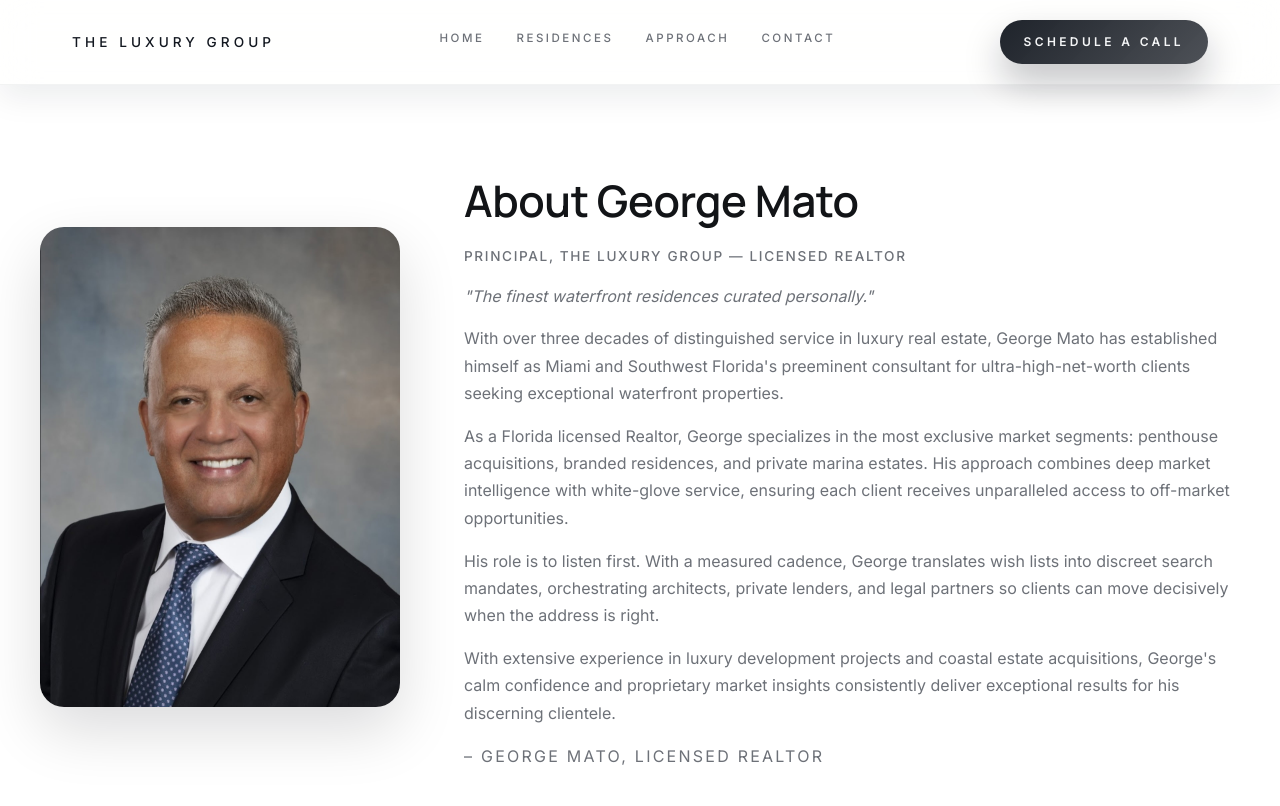
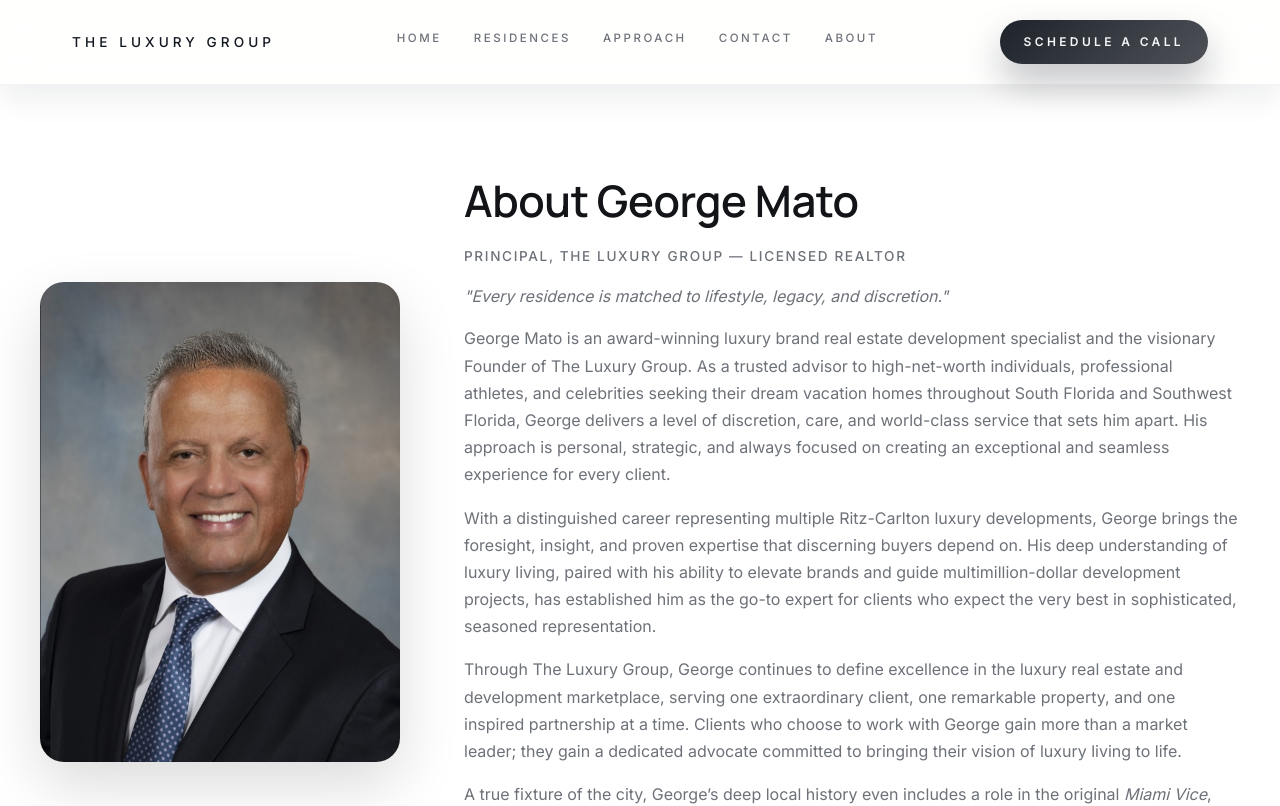
Before and after one commit to amartinez808/GeorgeMato, a React (Vite) app: page /about in a window 1280 px wide. Shown: the top 806 px of the page. Built offline with nearby package versions, Linux system fonts and the light colour scheme.

Commit message:
feat: refactor navigation, update About content, and simplify Home copy

```diff
--- /dev/null
+++ b/src/components/Header.jsx
@@ -0,0 +1,69 @@
+import { useState } from 'react';
+import { Link } from 'react-router-dom';
+
+const Header = () => {
+    const [isMobileMenuOpen, setIsMobileMenuOpen] = useState(false);
+
+    const toggleMobileMenu = () => {
+        setIsMobileMenuOpen((prev) => !prev);
+    };
+
+    const closeMobileMenu = () => {
+        setIsMobileMenuOpen(false);
+    };
+
+    return (
+        <>
+            <header>
+                <div className="nav-inner">
+                    <div className="brand">
+                        <span className="brand-wordmark">The Luxury Group</span>
+                    </div>
+                    <nav>
+                        <Link to="/">Home</Link>
+                        <a href="/#gallery">Residences</a>
+                        <a href="/#approach">Approach</a>
+                        <a href="/#contact">Contact</a>
+                        <Link to="/about">About</Link>
+                    </nav>
+                    <a className="nav-cta" href="mailto:gmato23@gmail.com">
+                        Schedule a Call
+                    </a>
+                    <button
+                        className="mobile-toggle"
+                        onClick={toggleMobileMenu}
+                        aria-label="Toggle navigation"
+                        aria-expanded={isMobileMenuOpen}
+                    >
+                        <span className="hamburger-line"></span>
+                        <span className="hamburger-line"></span>
+                    </button>
+                </div>
+            </header>
+
+            <div className={`mobile-menu ${isMobileMenuOpen ? 'is-open' : ''}`}>
+                <div className="mobile-menu-inner">
+                    <nav className="mobile-nav">
+                        <Link to="/" onClick={closeMobileMenu}>
+                            Home
+                        </Link>
+                        <a href="/#gallery" onClick={closeMobileMenu}>
+                            Residences
+                        </a>
+                        <a href="/#approach" onClick={closeMobileMenu}>
+                            Approach
+                        </a>
+                        <a href="/#contact" onClick={closeMobileMenu}>
+                            Contact
+                        </a>
+                        <Link to="/about" onClick={closeMobileMenu}>
+                            About
+                        </Link>
+                    </nav>
+                </div>
+            </div>
+        </>
+    );
+};
+
+export default Header;
--- a/src/pages/About.jsx
+++ b/src/pages/About.jsx
@@ -1,5 +1,6 @@
 import { useEffect } from 'react';
 import { Link, useLocation } from 'react-router-dom';
+import Header from '../components/Header';
 
 const accolades = [
   {
@@ -45,22 +46,7 @@ const About = () => {
 
   return (
     <>
-      <header>
-        <div className="nav-inner">
-          <div className="brand">
-            <span className="brand-wordmark">The Luxury Group</span>
-          </div>
-          <nav>
-            <Link to="/">Home</Link>
-            <Link to="/#gallery">Residences</Link>
-            <Link to="/#approach">Approach</Link>
-            <a href="#contact">Contact</a>
-          </nav>
-          <a className="nav-cta" href="mailto:gmato23@gmail.com">
-            Schedule a Call
-          </a>
-        </div>
-      </header>
+      <Header />
 
       <main className="about-page">
         <section className="about">
@@ -75,27 +61,19 @@ const About = () => {
               <h2>About George Mato</h2>
               <h3>Principal, The Luxury Group — Licensed Realtor</h3>
               <p className="about-mission">
-                <em>"The finest waterfront residences curated personally."</em>
+                <em>"Every residence is matched to lifestyle, legacy, and discretion."</em>
               </p>
               <p>
-                With over three decades of distinguished service in luxury real estate, George Mato has established himself
-                as Miami and Southwest Florida's preeminent consultant for ultra-high-net-worth clients seeking exceptional
-                waterfront properties.
+                George Mato is an award-winning luxury brand real estate development specialist and the visionary Founder of The Luxury Group. As a trusted advisor to high-net-worth individuals, professional athletes, and celebrities seeking their dream vacation homes throughout South Florida and Southwest Florida, George delivers a level of discretion, care, and world-class service that sets him apart. His approach is personal, strategic, and always focused on creating an exceptional and seamless experience for every client.
               </p>
               <p>
-                As a Florida licensed Realtor, George specializes in the most exclusive market segments: penthouse acquisitions,
-                branded residences, and private marina estates. His approach combines deep market intelligence with white-glove
-                service, ensuring each client receives unparalleled access to off-market opportunities.
+                With a distinguished career representing multiple Ritz-Carlton luxury developments, George brings the foresight, insight, and proven expertise that discerning buyers depend on. His deep understanding of luxury living, paired with his ability to elevate brands and guide multimillion-dollar development projects, has established him as the go-to expert for clients who expect the very best in sophisticated, seasoned representation.
               </p>
               <p>
-                His role is to listen first. With a measured cadence, George translates wish lists into discreet search
-                mandates, orchestrating architects, private lenders, and legal partners so clients can move decisively
-                when the address is right.
+                Through The Luxury Group, George continues to define excellence in the luxury real estate and development marketplace, serving one extraordinary client, one remarkable property, and one inspired partnership at a time. Clients who choose to work with George gain more than a market leader; they gain a dedicated advocate committed to bringing their vision of luxury living to life.
               </p>
               <p>
-                With extensive experience in luxury development projects and coastal estate acquisitions, George's
-                calm confidence and proprietary market insights consistently deliver exceptional results for his
-                discerning clientele.
+                A true fixture of the city, George’s deep local history even includes a role in the original <em>Miami Vice</em>, reflecting his lifelong connection to the vibrant culture of South Florida.
               </p>
               <p className="about-signature">– George Mato, Licensed Realtor</p>
             </div>
--- a/src/pages/Home.jsx
+++ b/src/pages/Home.jsx
@@ -1,5 +1,6 @@
 import { useEffect, useRef, useState } from 'react';
 import { Link, useLocation } from 'react-router-dom';
+import Header from '../components/Header';
 
 const heroClips = [
   {
@@ -10,7 +11,7 @@ const heroClips = [
   {
     id: 'uhd-video',
     poster: '/hero-1.jpg',
-    sources: [{ src: '/15768406-uhd_4096_2160_24fps.mp4', type:'video/mp4' }],
+    sources: [{ src: '/15768406-uhd_4096_2160_24fps.mp4', type: 'video/mp4' }],
   },
   {
     id: 'brickell',
@@ -75,17 +76,17 @@ const approachHighlights = [
   {
     title: 'Curated discovery',
     description:
-      'Confidential briefings, architectural context, and tailored itineraries that surface only the residences that matter.',
+      'Confidential briefings and tailored itineraries that surface only the residences that matter.',
   },
   {
     title: 'Intelligence at negotiation',
     description:
-      'Proprietary comps, association insight, and pacing strategy engineered to secure advantage without noise.',
+      'Proprietary comps and pacing strategy engineered to secure advantage without noise.',
   },
   {
     title: 'Concierge orchestration',
     description:
-      'Introductions to elite legal, financial, and design partners so every detail aligns with lifestyle and legacy.',
+      'Introductions to elite legal, financial, and design partners aligned with your lifestyle and legacy.',
   },
 ];
 
@@ -98,7 +99,6 @@ const Home = () => {
   const activeIndexRef = useRef(0);
   const location = useLocation();
   const [heroOverlayOpacity, setHeroOverlayOpacity] = useState(1);
-  const [isMobileMenuOpen, setIsMobileMenuOpen] = useState(false);
 
   useEffect(() => {
     if (location.hash) {
@@ -220,7 +220,7 @@ const Home = () => {
 
     const advance = () => {
       const nextIndex = (activeIndexRef.current + 1) % videos.length;
-      playIndex(nextIndex).catch(() => {});
+      playIndex(nextIndex).catch(() => { });
     };
 
     const scheduleNext = () => {
@@ -268,7 +268,7 @@ const Home = () => {
         showStatus('');
         clearRotationTimer();
         const timerId = window.setTimeout(() => {
-          playIndex((index + 1) % videos.length).catch(() => {});
+          playIndex((index + 1) % videos.length).catch(() => { });
           activeTimeouts.delete(timerId);
         }, 1200);
         activeTimeouts.add(timerId);
@@ -279,7 +279,7 @@ const Home = () => {
         showStatus('Media temporarily unavailable');
         clearRotationTimer();
         const timerId = window.setTimeout(() => {
-          playIndex((index + 1) % videos.length).catch(() => {});
+          playIndex((index + 1) % videos.length).catch(() => { });
           activeTimeouts.delete(timerId);
         }, 1200);
         activeTimeouts.add(timerId);
@@ -306,7 +306,7 @@ const Home = () => {
     cleanupFns.push(() => document.removeEventListener('visibilitychange', handleVisibilityChange));
 
     markActive(activeIndexRef.current);
-    playIndex(activeIndexRef.current).catch(() => {});
+    playIndex(activeIndexRef.current).catch(() => { });
 
     return () => {
       clearRotationTimer();
@@ -345,62 +345,13 @@ const Home = () => {
     return () => window.removeEventListener('scroll', handleScroll);
   }, []);
 
-  const toggleMobileMenu = () => {
-    setIsMobileMenuOpen((prev) => !prev);
-  };
 
-  const closeMobileMenu = () => {
-    setIsMobileMenuOpen(false);
-  };
 
   const currentYear = new Date().getFullYear();
 
   return (
     <>
-      <header>
-        <div className="nav-inner">
-          <div className="brand">
-            <span className="brand-wordmark">The Luxury Group</span>
-          </div>
-          <nav>
-            <a href="#gallery">Residences</a>
-            <a href="#approach">Approach</a>
-            <a href="#contact">Contact</a>
-            <Link to="/about">About</Link>
-          </nav>
-          <a className="nav-cta" href="mailto:gmato23@gmail.com">
-            Schedule a Call
-          </a>
-          <button
-            className="mobile-toggle"
-            onClick={toggleMobileMenu}
-            aria-label="Toggle navigation"
-            aria-expanded={isMobileMenuOpen}
-          >
-            <span className="hamburger-line"></span>
-            <span className="hamburger-line"></span>
-          </button>
-        </div>
-      </header>
-
-      <div className={`mobile-menu ${isMobileMenuOpen ? 'is-open' : ''}`}>
-        <div className="mobile-menu-inner">
-          <nav className="mobile-nav">
-            <a href="#gallery" onClick={closeMobileMenu}>
-              Residences
-            </a>
-            <a href="#approach" onClick={closeMobileMenu}>
-              Approach
-            </a>
-            <a href="#contact" onClick={closeMobileMenu}>
-              Contact
-            </a>
-            <Link to="/about" onClick={closeMobileMenu}>
-              About
-            </Link>
-          </nav>
-        </div>
-      </div>
+      <Header />
 
       <main>
         <section className="hero" id="top" ref={heroRef}>
@@ -430,7 +381,7 @@ const Home = () => {
               </div>
               <h1>Exclusive Brickell &amp; Ritz-Carlton homes, personally curated.</h1>
               <p className="hero-subline">
-                George Mato secures the rarest addresses for discerning collectors with quiet, data-led representation.
+                Securing the rarest addresses with quiet, data-led representation.
               </p>
               <div className="hero-actions">
                 <a className="cta hero-primary" href="mailto:gmato23@gmail.com">
@@ -465,7 +416,7 @@ const Home = () => {
           <div className="gallery-header">
             <h2>Portfolio studies</h2>
             <p className="gallery-subtitle">
-              Light, texture, and horizon lines curated to express the calm confidence of coastal living.
+              Curated to express the calm confidence of coastal living.
             </p>
           </div>
           <div className="gallery-grid">
```
